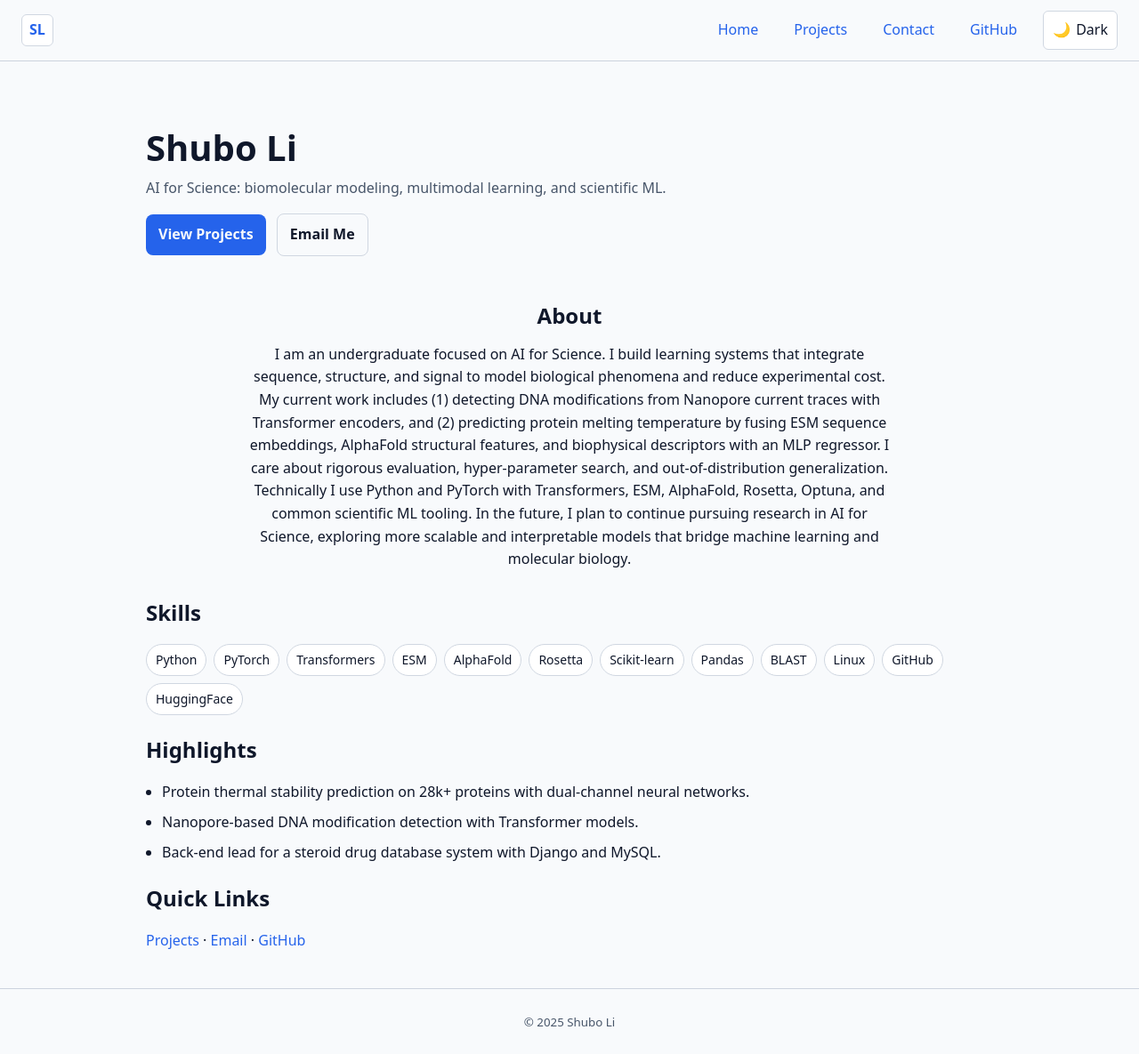
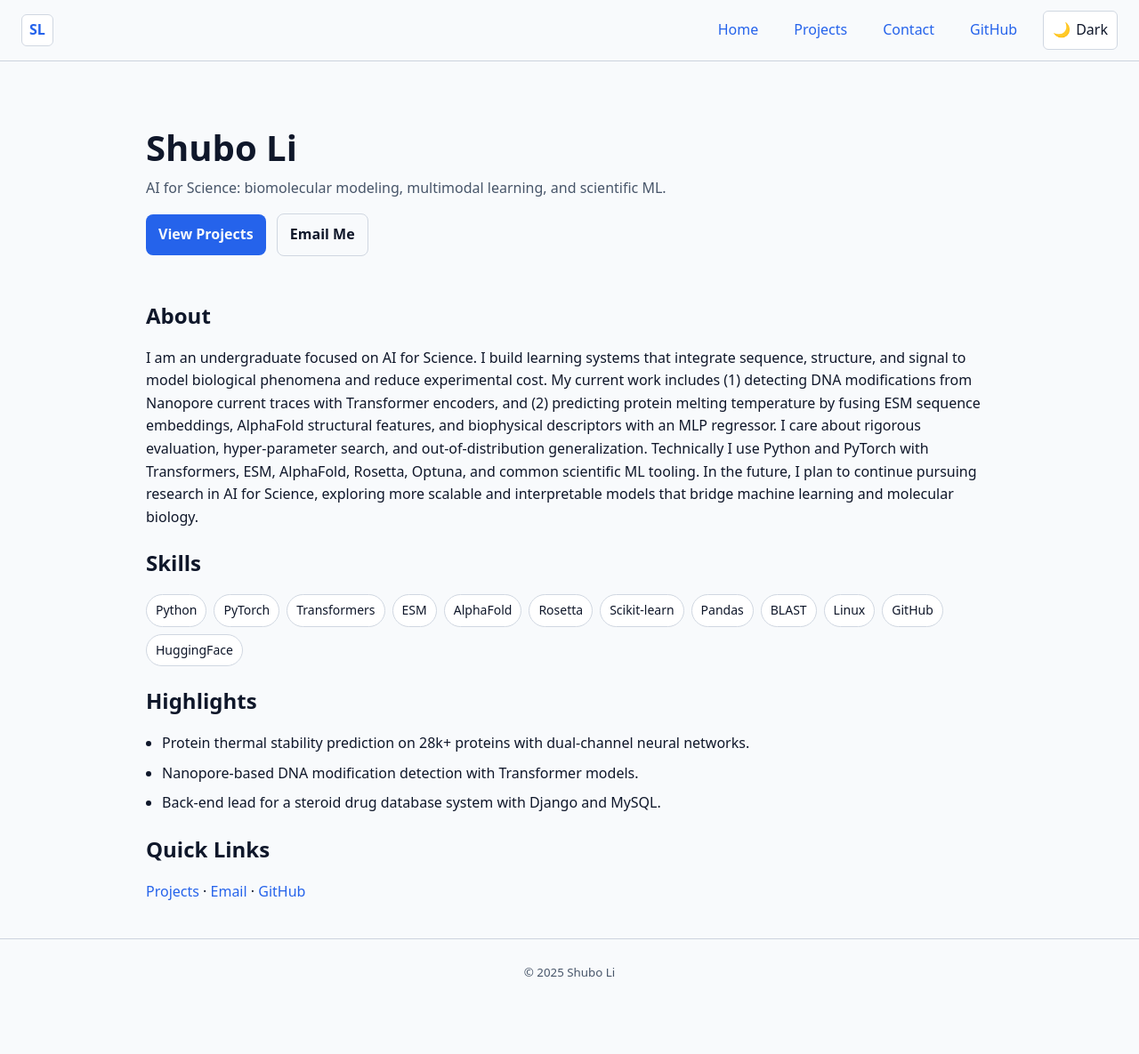
Before and after one commit to Shubo176/shubo176.github.io, a Jekyll site: the page index.html, which Jekyll copies as it is, in a window 1280 px wide and 1185 px high. Shown: the whole window at 89% size. Built offline with Jekyll 4.4.1, drawn with Linux system fonts in a browser that asks for light colours.

Commit message:
modified:   index.html

```diff
--- a/index.html
+++ b/index.html
@@ -54,7 +54,7 @@
       <!-- Source of contact and education from resume.  [oai_citation:1‡resume_1_0_0__1_.pdf](file-service://file-TyoLnHyHgKSvUT1ZCxvuNm) -->
     </section>
 
-    <section class="section--center">
+    <section class="section--left">
       <div>
         <h2>About</h2>
         <p>
```
